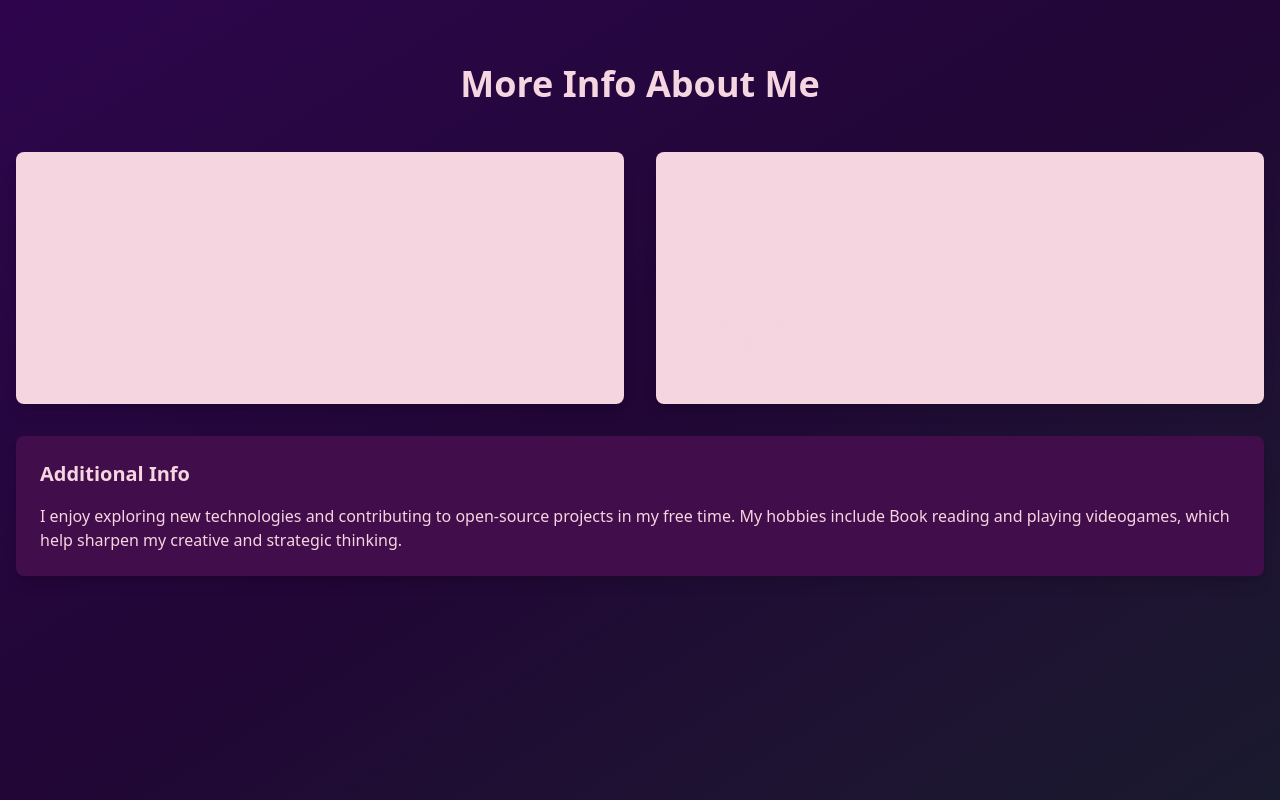
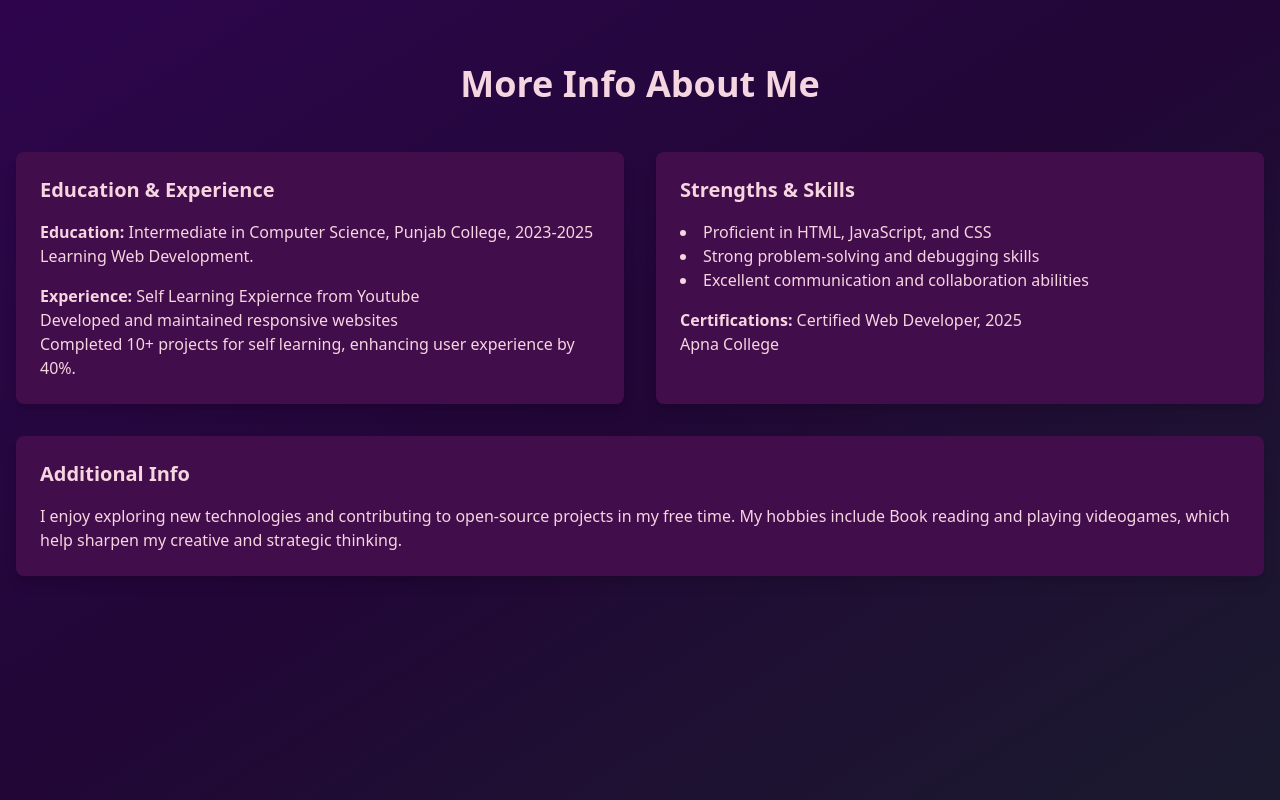
Before and after one commit to TahaProCode/MTaha, a React (Vite) app: page /More in a window 1280 px wide. Built offline with nearby package versions, Linux system fonts and the light colour scheme.

Commit message:
Update More.jsx

```diff
--- a/src/components/More.jsx
+++ b/src/components/More.jsx
@@ -24,7 +24,7 @@ export const MoreInfoSection = () => {
         <div className="grid grid-cols-1 md:grid-cols-2 gap-8">
           {/* Education & Experience */}
           <motion.div
-            className="bg-[#F5D5E0] p-6 rounded-lg shadow-lg"
+            className="bg-[#420D4B] p-6 rounded-lg shadow-lg"
             initial={{ y: 50, opacity: 0 }}
             animate={{ y: 0, opacity: 1 }}
             transition={{ duration: 0.6, delay: 0.2 }}
@@ -50,7 +50,7 @@ export const MoreInfoSection = () => {
 
           {/* Strengths & Skills */}
           <motion.div
-            className="bg-[#F5D5E0] p-6 rounded-lg shadow-lg"
+            className="bg-[#420D4B] p-6 rounded-lg shadow-lg"
             initial={{ y: 50, opacity: 0 }}
             animate={{ y: 0, opacity: 1 }}
             transition={{ duration: 0.6, delay: 0.4 }}
```
